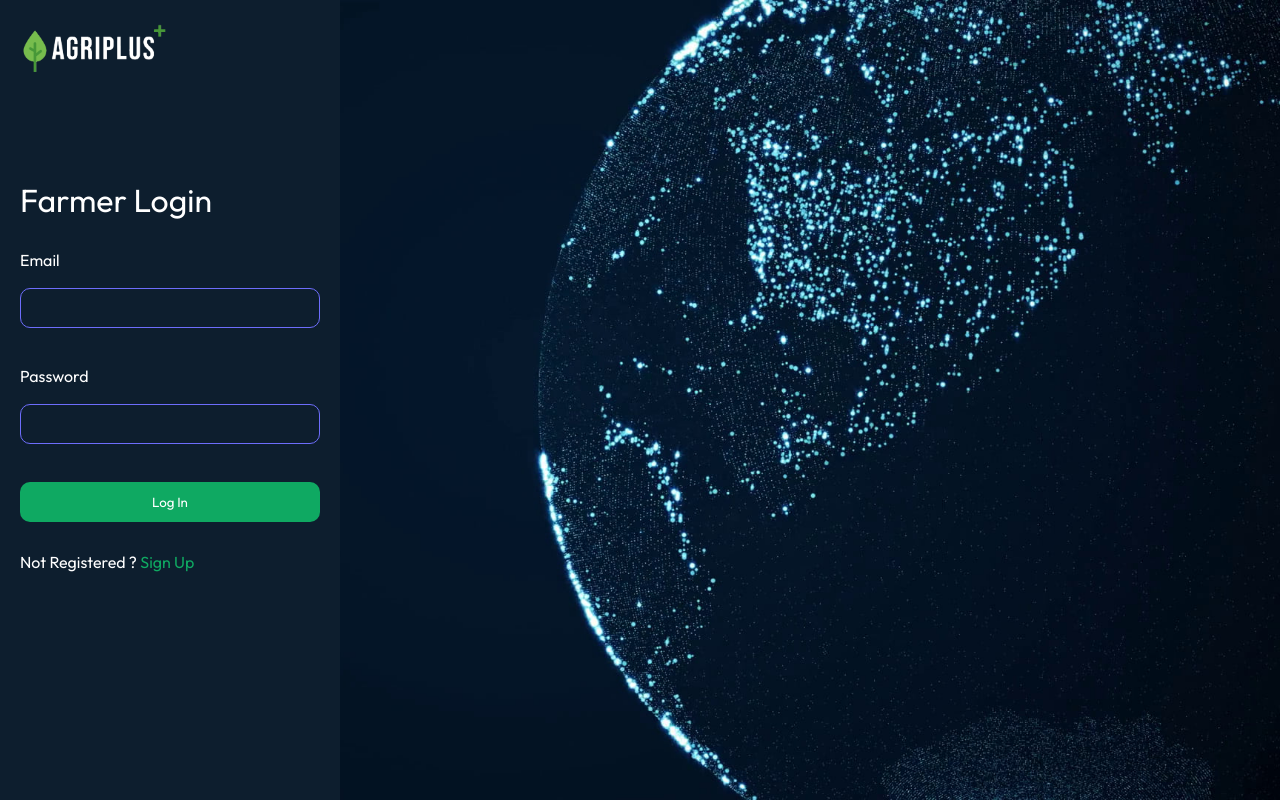
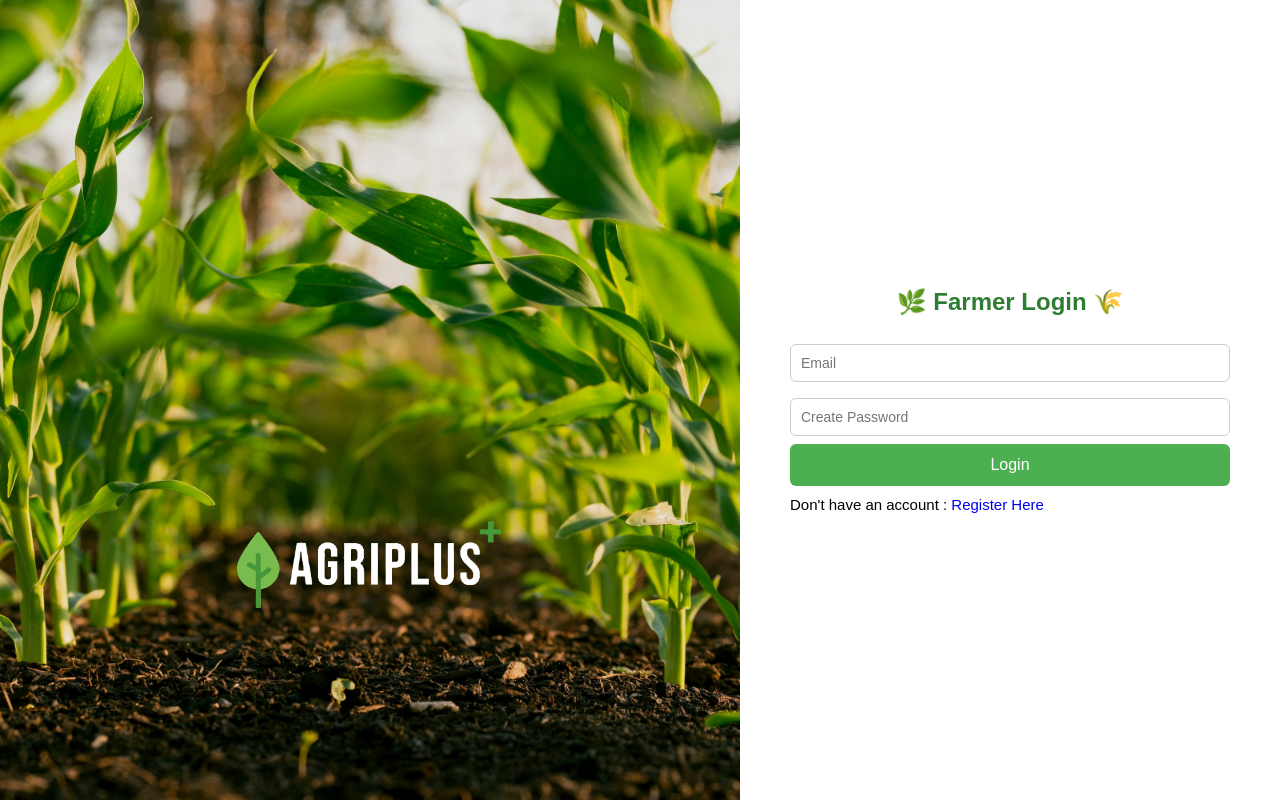
Before and after one commit to chirathdinduwara/agriplus, a React (Vite) app in the folder frontend/: page /login in a window 1280 px wide. Built offline with nearby package versions, Linux system fonts and the light colour scheme; a web font is replaced by a local one.

Commit message:
all done login and signup

```diff
--- a/frontend/src/components/HomePage/NavBar.jsx
+++ b/frontend/src/components/HomePage/NavBar.jsx
@@ -1,11 +1,10 @@
-import {Link, useNavigate} from 'react-router-dom'
-import '../../css/HomePage/navbar.css'
-import logo from "../../assets/Graphics/logo.png"
-import { useState, useEffect } from 'react';
+import { Link, useNavigate } from "react-router-dom";
+import "../../css/HomePage/navbar.css";
+import logo from "../../assets/Graphics/logo.png";
+import { useState, useEffect } from "react";
 import { jwtDecode } from "jwt-decode";
 
 function NavBar() {
-
   const navigate = useNavigate();
 
   const [isLoggedIn, setIsLoggedIn] = useState(false);
@@ -17,11 +16,15 @@ function NavBar() {
   };
 
   function handleLogIn() {
-        navigate('/login');
+    navigate("/login");
+  }
+
+  function handleSignUp() {
+    navigate("/sign_up");
   }
 
   useEffect(() => {
-        const token = localStorage.getItem('token');
+    const token = localStorage.getItem("token");
     if (token) {
       setIsLoggedIn(true); // User is logged in
 
@@ -32,37 +35,60 @@ function NavBar() {
     }
   }, []);
 
-
   return (
     <>
       <nav className="home-nav">
         <img src={logo} alt="logo" className="logo" />
         <ul>
-                    <li><Link to='/' className='nav-link'>Home</Link></li>
-                    <li><Link to='/store' className='nav-link'>Shop</Link></li>
-                    <li><Link to='/about' className='nav-link'>About</Link></li>
-                    <li><Link to='/contact' className='nav-link'>Contacts</Link></li>
-
+          <li>
+            <Link to="/" className="nav-link">
+              Home
+            </Link>
+          </li>
+          <li>
+            <Link to="/store" className="nav-link">
+              Shop
+            </Link>
+          </li>
+          <li>
+            <Link to="/about" className="nav-link">
+              About
+            </Link>
+          </li>
+          <li>
+            <Link to="/contact" className="nav-link">
+              Contacts
+            </Link>
+          </li>
         </ul>
         <div>
           {isLoggedIn ? (
             <>
               <div className="nav-c">
-                            <h3>Hi ! <Link to="/cus-dash" className='white'>{userName}</Link></h3>
-                            <button className='log-out' onClick={logout} type="submit">Log Out</button>
+                <h3>
+                  Hi !{" "}
+                  <Link to="/cus-dash" className="white">
+                    {userName}
+                  </Link>
+                </h3>
+                <button className="log-out" onClick={logout} type="submit">
+                  Log Out
+                </button>
               </div>
-
             </>
           ) : (
             <>
               <div className="nav-actions">
-                                <button className="log-in" onClick={handleLogIn}>Log In</button>
-                                <button className="log-in">Sign Up</button>
+                <button className="log-in" onClick={handleLogIn}>
+                  Log In
+                </button>
+                <button className="log-in" onClick={handleSignUp}>
+                  Sign Up
+                </button>
               </div>
             </>
           )}
         </div>
-
       </nav>
     </>
   );
--- /dev/null
+++ b/frontend/src/css/Login/user_login.css
@@ -0,0 +1,96 @@
+#farmer-login-container {
+  display: flex;
+  height: 100vh;
+  font-family: "Poppins", sans-serif;
+}
+
+#left-section {
+  background-image: linear-gradient(rgba(0, 0, 0, 0.08), rgba(0, 0, 0, 0.08)),
+    url(../../assets/images/graphics/farm.jpg);
+  background-size: cover;
+  background-position: center;
+  background-repeat: no-repeat;
+  flex: 1;
+  color: white;
+  display: flex;
+  flex-direction: column;
+  align-items: center;
+  justify-content: center;
+  padding: 150px;
+  text-align: center;
+}
+
+#logo {
+  margin-top: 350px;
+  width: 280px;
+  margin-bottom: 15px;
+}
+
+#left-section h2 {
+  font-size: 26px;
+  margin-bottom: 10px;
+  color: #ffffff;
+}
+
+#left-section p {
+  font-size: 16px;
+  max-width: 300px;
+  color: #ffffff;
+}
+
+#right-section {
+  flex: 1;
+  display: flex;
+  flex-direction: column;
+  align-items: center;
+  justify-content: center;
+  padding: 50px;
+  background: white;
+}
+
+#login-title {
+  font-size: 24px;
+  color: #2e7d32;
+  margin-bottom: 20px;
+}
+
+input {
+  width: 100%;
+  padding: 10px;
+  margin: 8px 0;
+  border: 1px solid #ccc;
+  border-radius: 6px;
+  font-size: 14px;
+  outline: none;
+  transition: all 0.3s ease;
+}
+
+input:focus {
+  border-color: #4caf50;
+  box-shadow: 0px 0px 8px rgba(76, 175, 80, 0.5);
+}
+
+#login-p {
+  margin-top: 10px;
+  font-size: 15px;
+}
+
+#p-link {
+  text-decoration: none;
+}
+
+#login-button {
+  width: 100%;
+  padding: 12px;
+  background: #4caf50;
+  color: white;
+  border: none;
+  border-radius: 6px;
+  font-size: 16px;
+  cursor: pointer;
+  transition: background 0.3s;
+}
+
+#login-button:hover {
+  background: #388e3c;
+}
--- a/frontend/src/pages/LoginPages/Login.jsx
+++ b/frontend/src/pages/LoginPages/Login.jsx
@@ -1,23 +1,22 @@
-import '../../css/Login/admin-login.css'
-import logo from "../../assets/Graphics/logo.png"
+import { useNavigate } from "react-router-dom";
+import { useEffect, useState } from "react";
+import axios from "axios";
+import { ToastContainer, toast } from "react-toastify";
+import { Link } from "react-router-dom";
 
-import { useNavigate } from 'react-router-dom';
-import { useEffect, useState } from "react";
-import axios from 'axios';
-import { ToastContainer, toast } from 'react-toastify';
-
-
-
-import {Link} from 'react-router-dom'
+import logo from "../../assets/Graphics/logo.png";
+import "../../css/Login/user_login.css";
 
 function UserLogin() {
-
   const [formData, setFormData] = useState({ email: "", password: "" });
   const navigate = useNavigate();
 
   const login = async (userData) => {
     try {
-            const response = await axios.post(`http://localhost:5000/api/login`, userData);
+      const response = await axios.post(
+        `http://localhost:5000/api/login`,
+        userData
+      );
       if (response.data.token) {
         localStorage.setItem("token", response.data.token);
       }
@@ -36,40 +35,61 @@ function UserLogin() {
   };
 
   const handleLogin = async (e) => {
-        e.preventDefault();  // Prevent form submission
+    e.preventDefault(); // Prevent form submission
     const data = await login(formData);
     if (data.success) {
       toast.success("Login Successful!");
       localStorage.setItem("token", data.token);
       setTimeout(() => {
-                navigate("/");  // Redirect after login
+        navigate("/"); // Redirect after login
       }, 1000);
     } else {
-            toast.error(data.message || "Login failed, please check your credentials.");
+      toast.error(
+        data.message || "Login failed, please check your credentials."
+      );
     }
   };
 
   return (
     <>
-            <div className="admin-login">
+      <div id="farmer-login-container">
+        <div id="left-section">
+          <img src={logo} alt="Farm Logo" id="logo" />
+        </div>
 
-                <form  method="post" onSubmit={handleLogin}>
-                <img src={logo} alt="logo" className="logo" />
-                    <div className="admin-login-form">
-                        <p className="a-login-heading">Farmer Login</p>
-                        <div className='a-login-inputs'>
-                            <label>Email</label>
-                            <input className='a-login-input' type="email" name="email"  onChange={handleChange}
-                            value={formData.email} required/>
+        <div id="right-section">
+          <h2 id="login-title">🌿 Farmer Login 🌾</h2>
+          <form onSubmit={handleLogin}>
+            <input
+              name="email"
+              type="email"
+              id="email"
+              placeholder="Email"
+              onChange={handleChange}
+              value={formData.email}
+              required
+            />
+            <input
+              name="password"
+              type="password"
+              id="password"
+              placeholder="Create Password"
+              value={formData.password}
+              onChange={handleChange}
+              required
+            />
+
+            <button type="submit" id="login-button">
+              Login
+            </button>
+            <p id="login-p">
+              Don't have an account :{" "}
+              <Link to="/sign_up" id="p-link">
+                Register Here{" "}
+              </Link>
+            </p>
+          </form>
         </div>
-                        <div className='a-login-inputs'>
-                            <label>Password</label>
-                            <input className='a-login-input' type="password" name="password" value={formData.password} onChange={handleChange} required/>
-                        </div>
-                        <button type="submit" className='a-log-in-btn'>Log In</button>
-                        <p className="admin-form-actions">Not Registered ? <Link to="/sign-up" className='green'>Sign Up</Link></p>
-                    </div>
-                </form>
         <ToastContainer />
       </div>
     </>
--- a/frontend/src/pages/SignupPages/user_signup.jsx
+++ b/frontend/src/pages/SignupPages/user_signup.jsx
@@ -1,18 +1,19 @@
 import React, { useState } from "react";
 import "../../css/SignupPages/user_signup.css";
-import logo from "../../assets/Graphics/logo.png"
-import axios from 'axios';
-import { ToastContainer, toast } from 'react-toastify';
+import logo from "../../assets/Graphics/logo.png";
+import axios from "axios";
+import { ToastContainer, toast } from "react-toastify";
 import { useNavigate } from "react-router-dom";
+import { Link } from "react-router-dom";
 
 function user_signup() {
   const navigate = useNavigate();
   const [formData, setFormData] = useState({
-      full_name: '',
-      email: '',
-      phone: '',
-      address: '',
-      password: ''
+    full_name: "",
+    email: "",
+    phone: "",
+    address: "",
+    password: "",
   });
 
   const handleChange = (e) => {
@@ -22,7 +23,10 @@ function user_signup() {
   const handleSubmit = async (e) => {
     e.preventDefault();
     try {
-        const response = await axios.post("http://localhost:5000/api/sign-up", formData);
+      const response = await axios.post(
+        "http://localhost:5000/api/sign-up",
+        formData
+      );
       console.log(response);
       if (response.data.success) {
         toast.success("Account Created successful!");
@@ -33,11 +37,10 @@ function user_signup() {
         toast.error(response.data.message || "Error in User Creation");
       }
     } catch (error) {
-        console.error(error);  // Log the error for debugging
+      console.error(error); // Log the error for debugging
       toast.error("Account creation failed! Please try again.");
     }
   };
-
 
   return (
     <>
@@ -90,8 +93,15 @@ function user_signup() {
               required
             />
             <button type="submit" id="signup-button">
-              Register Farmer
+              Register
             </button>
+
+            <p id="login-p">
+              Already have an account :{" "}
+              <Link to="/login" id="p-link">
+                Login Here{" "}
+              </Link>
+            </p>
           </form>
         </div>
         <ToastContainer />
```
Lines whose indentation alone changed are shown as unchanged.
